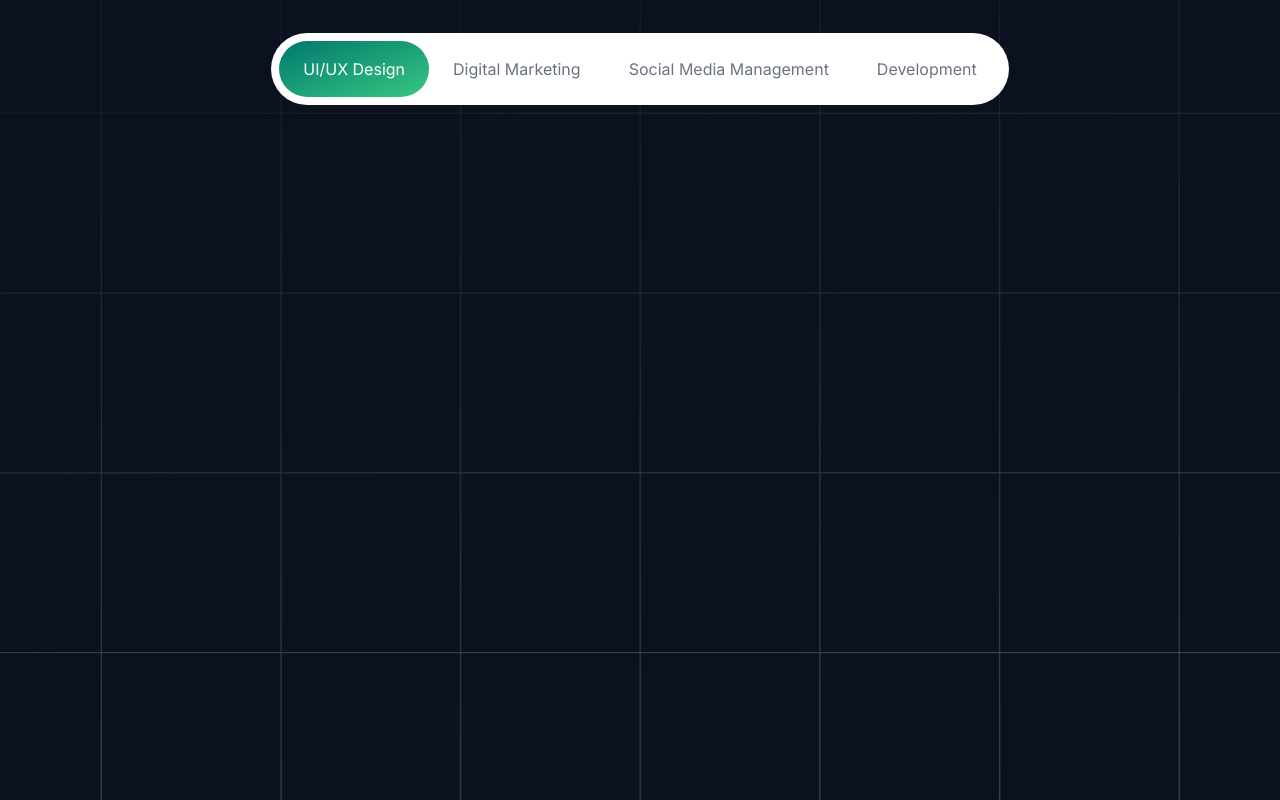
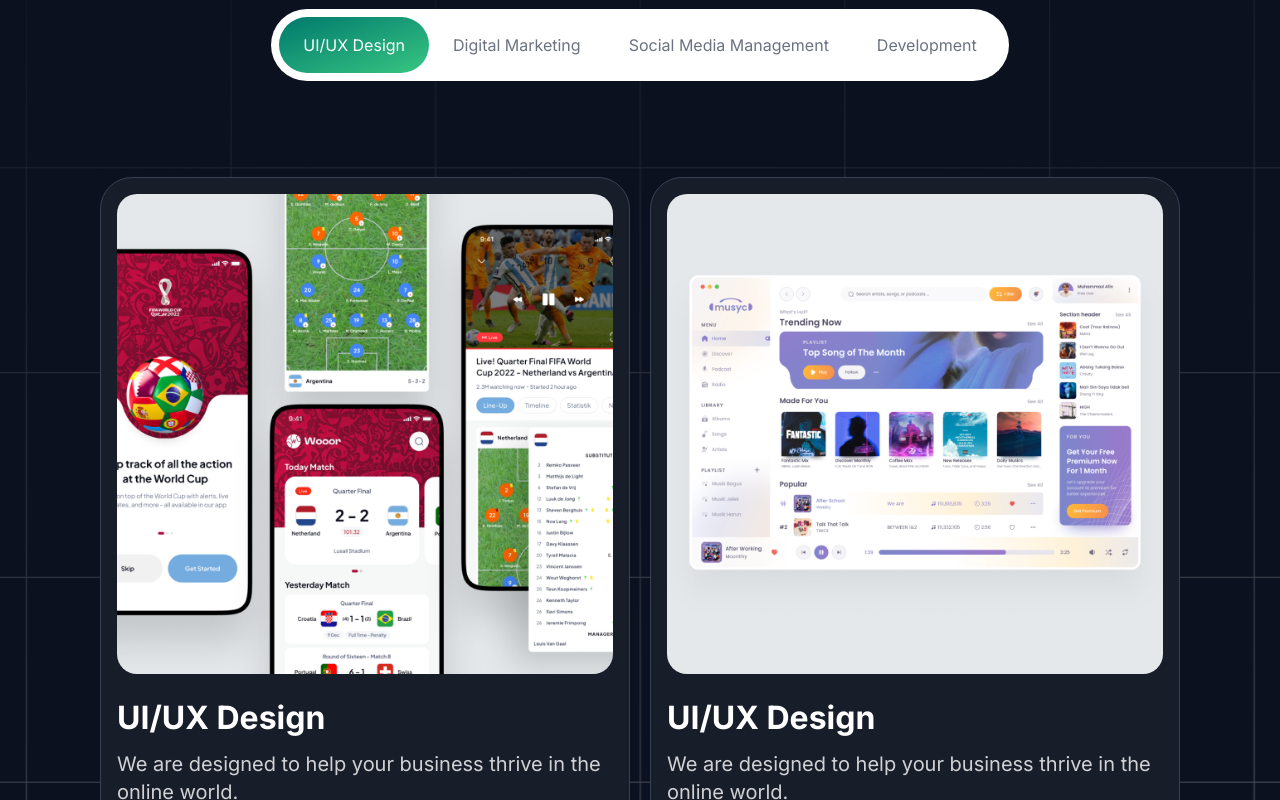
Before and after one commit to RaihanSyahSP/agenone, a Next.js app: page / in a window 1280 px wide. Shown: the part 2940-3740 px from the top of the page. Built offline with nearby package versions, Linux system fonts and the light colour scheme.

Commit message:
feat: add tabs content

```diff
--- a/src/components/tabs/index.tsx
+++ b/src/components/tabs/index.tsx
@@ -1,58 +1,136 @@
 "use client"
 
 import { useEffect, useState } from "react";
+import Image from "next/image";
 import Button from "../button";
+import { cn } from "@/lib/utils";
 
+interface DetailContent {
+    id: number;
+    title: string;
+    content: string;
+    imagePath: string;
+}
 interface Content {
     id: number;
     label: string;
-    title: string;
-    content: string;
-    imagePath: string;
+    detailContent: DetailContent[];
 }
 
 const tabsContents: Content[] = [
   {
     id: 1,
     label: "UI/UX Design",
+    detailContent: [
+      {
+        id: 1,
         title: "UI/UX Design",
-        content: "Lorem ipsum dolor sit amet consectetur adipisicing elit. Molestiae ad necessitatibus voluptates dicta atque inventore.",
-        imagePath: "/image-service.png"
+        content: "We are designed to help your business thrive in the online world.",
+        imagePath: "/img-project1.png",
+      },
+      {
+        id: 2,
+        title: "UI/UX Design",
+        content: "We are designed to help your business thrive in the online world.",
+        imagePath: "/img-project2.png",
+      },
+    ],
   },
   {
     id: 2,
     label: "Digital Marketing",
+    detailContent: [
+      {
+        id: 1,
         title: "Digital Marketing",
-        content: "Lorem ipsum dolor sit amet consectetur adipisicing elit. Molestiae ad necessitatibus voluptates dicta atque inventore.",
-        imagePath: "/image-service.png"
+        content: "We are digitalization to help your business thrive in the online world.",
+        imagePath: "/img-project1.png",
+      },
+      {
+        id: 2,
+        title: "Digital Marketing",
+        content: "We are digitalization to help your business thrive in the online world.",
+        imagePath: "/img-project2.png",
+      },
+    ],
   },
   {
     id: 3,
     label: "Social Media Management",
+    detailContent: [
+      {
+        id: 1,
         title: "Social Media Management",
-        content: "Lorem ipsum dolor sit amet consectetur adipisicing elit. Molestiae ad necessitatibus voluptates dicta atque inventore.",
-        imagePath: "/image-service.png"
+        content: "We are menaged to help your business thrive in the online world.",
+        imagePath: "/img-project1.png",
+      },
+      {
+        id: 2,
+        title: "Social Media Management",
+        content: "We are menaged to help your business thrive in the online world.",
+        imagePath: "/img-project2.png",
+      },
+    ],
   },
   {
     id: 4,
     label: "Development",
+    detailContent: [
+      {
+        id: 1,
         title: "Development",
-        content: "Lorem ipsum dolor sit amet consectetur adipisicing elit. Molestiae ad necessitatibus voluptates dicta atque inventore.",
-        imagePath: "/image-service.png"
+        content: "We are developed to help your business thrive in the online world.",
+        imagePath: "/img-project1.png",
+      },
+      {
+        id: 2,
+        title: "Development",
+        content: "We are developed to help your business thrive in the online world.",
+        imagePath: "/img-project2.png",
+      },
+    ],
+  },
+];
+
+const tabsCard = ({ id, label, detailContent }: Content) => {
+    return (
+      <div className={cn("flex gap-[20px] mt-[40px]")}>
+        {detailContent.map((content, index) => (
+            <div key={index} className={
+                cn("w-[530px] h-[655px] bg-secondary-800 rounded-[32px] p-[16px] border-gray-700 border")
+            }>
+            <div
+              className="flex"
+              style={{
+                position: "relative",
+              }}
+            >
+              <Image
+                src={content.imagePath}
+                alt="image-service"
+                width="598"
+                height="579"
+                style={{
+                  objectFit: "cover",
+                  borderRadius: "20px",
+                }}
+              />
+            </div>
+            <div className="flex flex-col items-stretch text-left gap-[12px] pt-[24px]">
+              <h1 className="text-4xl-bold">{content.title}</h1>
+              <p className="text-xl-regular opacity-[0.8]">{content.content}</p>
+            </div>
+          </div>
+        ))}
+      </div>
+    );
 }
-]
 
 const Tabs = () => {
     const [activeTab, setActiveTab] = useState(0);
-
-
-    useEffect(() => {
-        console.log("activeTab", activeTab);
-    }, [activeTab])
-
     return (
-    <div className="mx-auto mt-[56px]">
-        <div>
+      <>
+        <div className="mx-auto">
             <div className="flex align-middle bg-white rounded-full p-[8px]">
                 {tabsContents.map((tab, index) => (
                     <Button
@@ -66,7 +144,14 @@ const Tabs = () => {
                 ))}
             </div>
         </div>
+        <div className="mx-auto ">
+            {tabsContents.map((tab, index) => (
+                <div key={index}>
+                    {activeTab === index && tabsCard(tab)}
                 </div>
+            ))}
+        </div>
+    </>
   )
 }
 
--- a/src/modules/achievements/index.tsx
+++ b/src/modules/achievements/index.tsx
@@ -11,7 +11,7 @@ const AchievementsModule = () => {
       <div className="absolute right-0 top-[94px] md:top-[70px]">
         <Wave />
       </div>
-      <section className="w-full pt-[56px] px-[24px] md:px-[80px] md:pt-[80px]">
+      <section className="max-w-7xl mx-auto pt-[56px] px-[24px] md:px-[80px] md:pt-[80px]">
         <h2 className='text-2xl-medium text-gray-900 lg:text-6xl-medium'>
             We are passionate about helping businesses grow and succeed in the digital age. We take pride in our work and strive to exceed your expectations every time.
         </h2>
--- a/src/modules/project/index.tsx
+++ b/src/modules/project/index.tsx
@@ -4,15 +4,17 @@ import { Tabs } from '@/components';
 
 const ProjectModule = () => {
     return (
-      <div className={cn("w-full md:h-[1144px] bg-secondary-900 bg-[url('/backgroundProject.png')] bg-cover bg-center")}>
+      <div className={cn("w-full md:h-[1144px] lg:h-[1303px] bg-secondary-900 bg-[url('/backgroundProject.png')] bg-cover bg-center")}>
         <div className={cn("text-white mx-auto", "lg:pt-[100px] lg:px-[80px] lg:w-[1280px] lg:h-[1103px]")}>
-          <div className="text-center mx-auto flex flex-col align-middle gap-[24px] w-[1000px]">
-            <h1 className="text-white text-5xl-bold md:display-lg-bold">
-              Our Project Have Been <span className="clip-text-gradient">Done</span>
-            </h1>
-            <p className='text-xl-medium text-center'>
-              Take a look at some of our recent projects and see how we have helped other businesses elevate their brand and drive business growth.
-            </p>
+          <div className='flex flex-col items-center gap-[56px]'>
+            <div className="text-center mx-auto flex flex-col align-middle gap-[24px] w-full">
+              <h1 className="text-white text-5xl-bold md:display-lg-bold">
+                Our Project Have Been <span className="clip-text-gradient">Done</span>
+              </h1>
+              <p className='text-xl-medium text-secondary-200 text-center w-[954px] mx-auto'>
+                Take a look at some of our recent projects and see how we have helped other businesses elevate their brand and drive business growth.
+              </p>
+            </div>
             <Tabs />
           </div>
         </div>
```
Also changed, not shown: public/Img-project1.png (added), public/Img-project2.png (added). Lines whose indentation alone changed are shown as unchanged.
